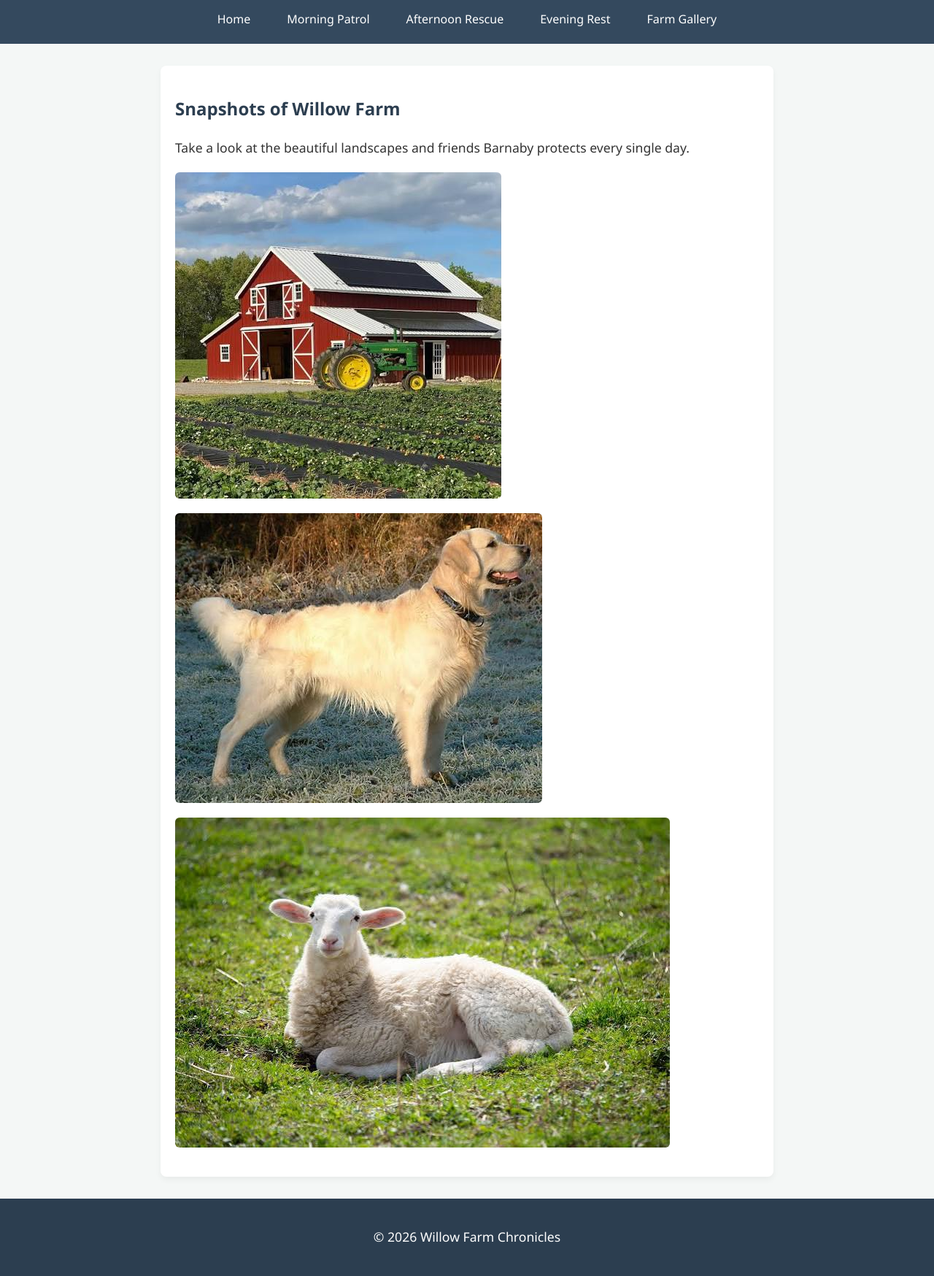
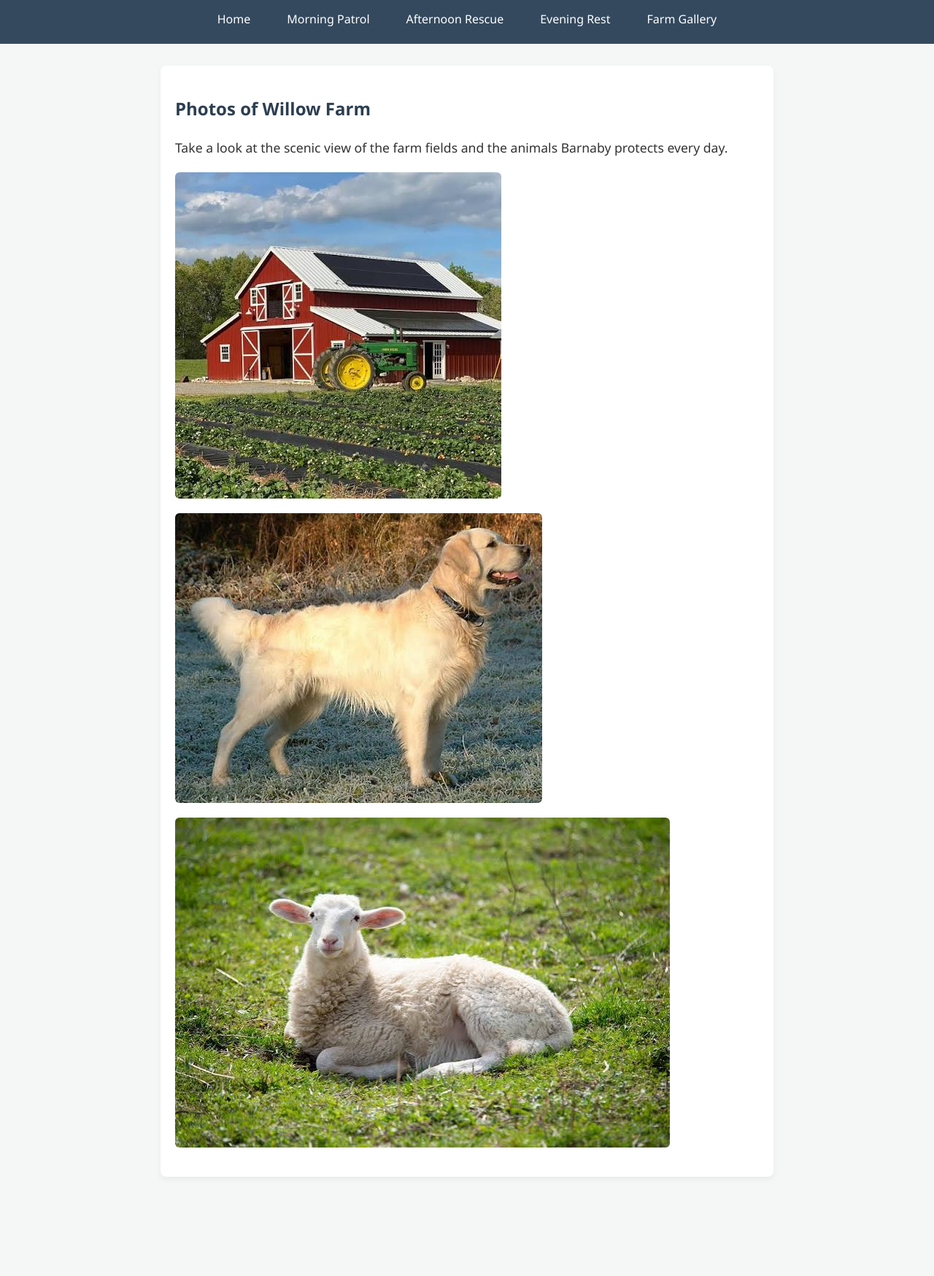
Before and after one commit to diegopp0703/project-1, a plain HTML site: page gallery.html in a window 1280 px wide. Shown: the part 100-1848 px from the top of the page at 73% size. After the commit the page ends 1742 px from the top, so only its background shows below. Drawn offline with Linux system fonts and the light colour scheme.

Commit message:
Revise gallery page title and content
Updated headings and paragraph content to reflect new title and description.

```diff
--- a/gallery.html
+++ b/gallery.html
@@ -9,7 +9,7 @@
 <body>
 
     <header>
-        <h1>The Tales of Willow Farm</h1>
+        <h1>The History of Willow Farm</h1>
     </header>
 
     <nav>
@@ -21,17 +21,15 @@
     </nav>
 
     <main>
-        <h2>Snapshots of Willow Farm</h2>
-        <p>Take a look at the beautiful landscapes and friends Barnaby protects every single day.</p>
+        <h2>Photos of Willow Farm</h2>
+        <p>Take a look at the scenic view of the farm fields and the animals Barnaby protects every day.</p>
 
         <img src="assets/images/farm.jpg" alt="A wide view of a beautiful farmhouse, red barn, and green fields">
         <img src="assets/images/barnaby.jpg" alt="Barnaby looking happy in the sunshine">
         <img src="assets/images/sheep.jpg" alt="The flock enjoying their morning pasture">
     </main>
 
-    <footer>
-        <p>&copy; 2026 Willow Farm Chronicles</p>
-    </footer>
+
 
 </body>
 </html>
```
